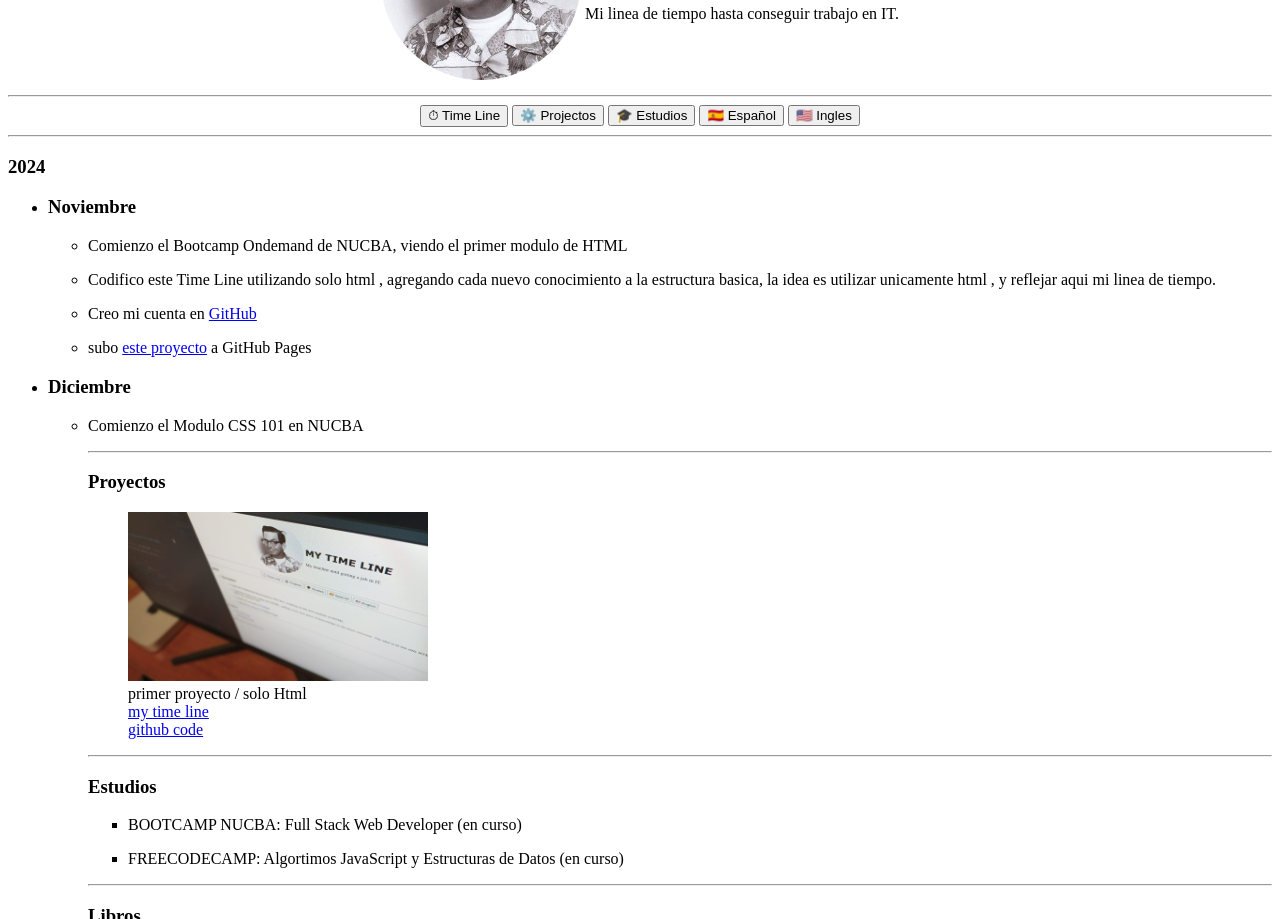
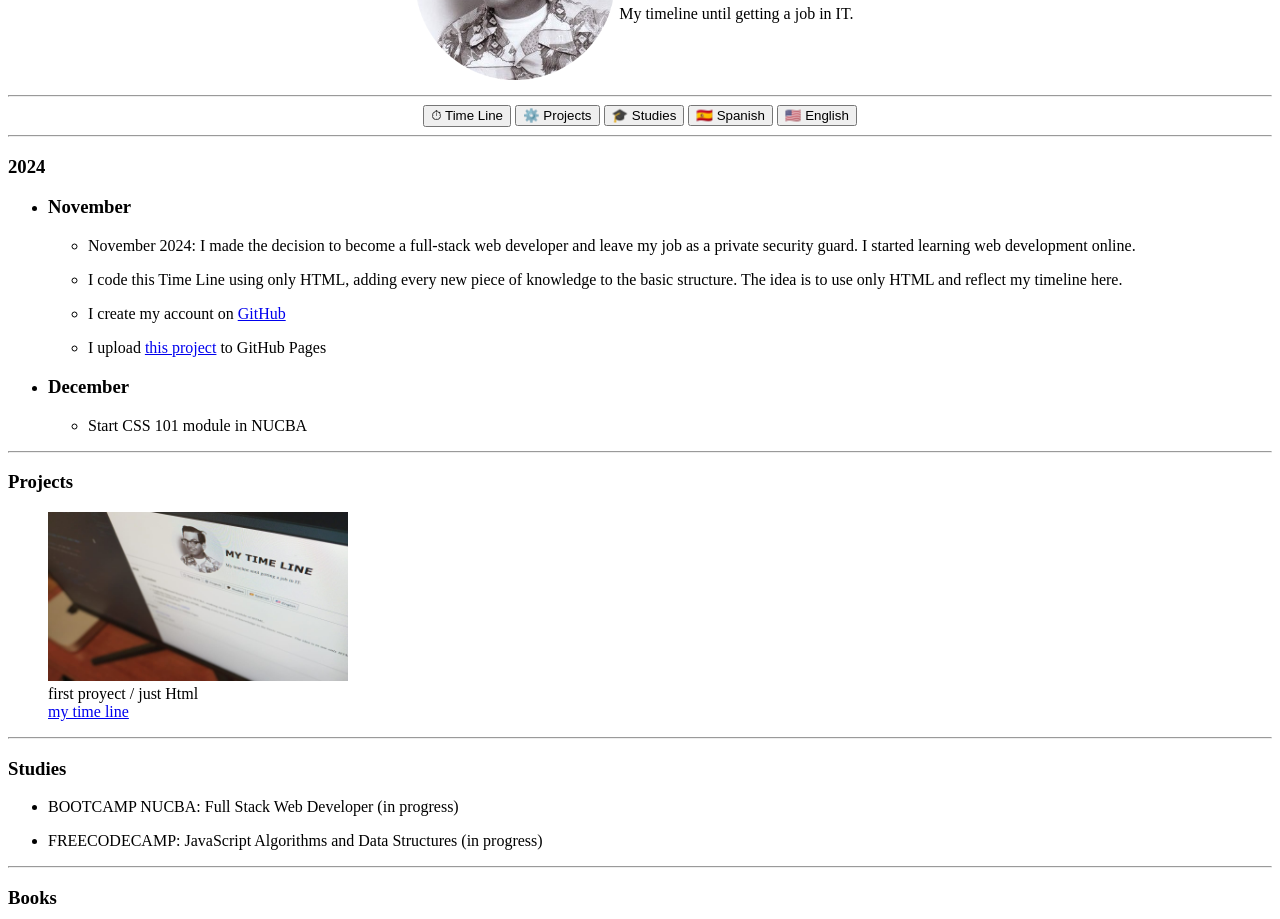
Before and after one commit to goscodes/mytimeline, a plain HTML site: page index.html in a window 1280 px wide. Shown: the part 131-1050 px from the top of the page. Drawn offline with Linux system fonts and the light colour scheme.

Commit message:
real timeline

```diff
--- a/index.html
+++ b/index.html
@@ -3,37 +3,37 @@
   <head>
     <meta charset="UTF-8" />
     <meta name="viewport" content="width=device-width, initial-scale=1.0" />
-    <title>my time line</title>
+    <title>My Time Line</title>
   </head>
   <body>
     <header>
       <table align="center">
         <tr>
-            <!-- Columna de la foto -->
+            <!-- Photo column -->
             <td>
-                <img src="./img/profile.png" alt="Foto" width="200px">
+                <img src="./img/profile.png" alt="Photo" width="200px">
             </td>
-            <!-- Columna del texto -->
+            <!-- Text column -->
             <td>
-              <font face="Verdana"><h1> MY TIME LINE</h1></font>
+              <font face="Verdana"><h1>MY TIME LINE</h1></font>
 
-                <p>Mi linea de tiempo hasta conseguir trabajo en IT.</p>
+                <p>My timeline until getting a job in IT.</p>
             </td>
         </tr>
     </table>
     <HR></HR>
        <!--<h1>🧑🏻‍💻 My Time Line</h1>
-        <h3>Mi linea de tiempo hasta conseguir trabajo en IT</h3>-->
+        <h3>My timeline until getting a job in IT</h3>-->
         <nav align="center">
           <a href="#"><button>⏱ Time Line</button></a>
 
-          <a href="#projects"><button>⚙️ Projectos</button></a>
+          <a href="#projects"><button>⚙️ Projects</button></a>
 
-          <a href="#"><button>🎓 Estudios</button></a>
+          <a href="#"><button>🎓 Studies</button></a>
 
-          <a href="./index.html"><button>🇪🇸 Español</button></a>
+          <a href="./index.html"><button>🇪🇸 Spanish</button></a>
 
-          <a href="./english.html"><button>🇺🇸 Ingles</button></a>
+          <a href="./english.html"><button>🇺🇸 English</button></a>
         </nav>
     </header>
     <main>
@@ -44,50 +44,21 @@
         <h3>2024</h3>
         <ul>
           <li>
-            <h3>Noviembre</h3>
+            <h3>November</h3>
 <ul>
     <li>
         <p>
-            Comienzo el Bootcamp Ondemand de NUCBA, viendo el primer modulo de
-            HTML
+          November 2024: I made the decision to become a full-stack web developer and leave my job as a private security guard. I started learning web development online.
           </p>
     </li>
     <li>
 
-            Codifico este Time Line utilizando solo html , agregando cada
-            nuevo conocimiento a la estructura basica, la idea es utilizar
-            unicamente html , y reflejar aqui mi linea de tiempo.
+            I code this Time Line using only HTML, adding every new piece of knowledge to the basic structure. The idea is to use only HTML and reflect my timeline here.
 
     </li>
-    <li><p>Creo mi cuenta en <a href="https://github.com/goscodes">GitHub</a></p></li>
+    <li><p>I create my account on <a href="https://github.com/goscodes">GitHub</a></p></li>
     <li>
-      <p>subo <a href="https://goscodes.github.io/mytimeline/">este proyecto</a> a GitHub Pages</p>
-    </li>
-
-</ul>
-
-          </li>
-        </ul>
-        <ul>
-          <li>
-            <h3>Diciembre</h3>
-<ul>
-    <li>
-        <p>
-            Comienzo el Modulo CSS 101 en NUCBA
-          </p>
-    </li>
-    <!--
-    <li>
-
-            Codifico este Time Line utilizando solo html , agregando cada
-            nuevo conocimiento a la estructura basica, la idea es utilizar
-            unicamente html , y reflejar aqui mi linea de tiempo.
-
-    </li>
-    <li><p>Creo mi cuenta en <a href="https://github.com/goscodes">GitHub</a></p></li>
-    <li>
-      <p>subo <a href="https://goscodes.github.io/mytimeline/">este proyecto</a> a GitHub Pages</p>
+      <p>I upload <a href="https://goscodes.github.io/mytimeline/">this project</a> to GitHub Pages</p>
     </li>
 
 </ul>
@@ -95,42 +66,65 @@
           </li>
         </ul>
 
+        <ul>
+          <li>
+            <h3>December</h3>
+<ul>
+    <li>
+        <p>
+            Start CSS 101 module in NUCBA
+          </p>
+
+          <!--
+    </li>
+    <li>
+
+            I code this Time Line using only HTML, adding every new piece of knowledge to the basic structure. The idea is to use only HTML and reflect my timeline here.
+
+    </li>
+    <li><p>I create my account on <a href="https://github.com/goscodes">GitHub</a></p></li>
+    <li>
+      <p>I upload <a href="https://goscodes.github.io/mytimeline/">this project</a> to GitHub Pages</p>
+    </li>
+
+</ul>
+
+          </li>
+        </ul>
+        <hr>-->
       </section>
-      <hr>-->
-<hr>
-      <!--PROJECTS -->
+      <hr>
       <section>
-        <h3 id="proyectos">Proyectos</h3>
+        <h3 id="projects">Projects</h3>
 
 
-        <figure>
-          <img src="./img/timeline.jpeg" alt="" width="300px">
-          <figcaption>primer proyecto / solo Html </figcaption>
-          <a href="https://goscodes.github.io/mytimeline/" target="_blank">my time line</a>
-          <br>
-          <a href="https://github.com/goscodes/mytimeline">github code</a>
-        </figure>
+            <figure>
+              <img src="./img/timeline.jpeg" alt="" width="300px">
+              <figcaption>first proyect / just Html </figcaption>
+              <a href="https://goscodes.github.io/mytimeline/" target="_blank">my time line</a>
+            </figure>
+
+
+
 
       </section>
       <hr>
       <section>
-        <h3>Estudios</h3>
+        <h3>Studies</h3>
         <ul>
-          <li><p>BOOTCAMP NUCBA: Full Stack Web Developer (en curso)</p></li>
-          <li><p>FREECODECAMP: Algortimos JavaScript y Estructuras de Datos (en curso)</p></li>
+          <li><p>BOOTCAMP NUCBA: Full Stack Web Developer (in progress)</p></li>
+          <li><p>FREECODECAMP: JavaScript Algorithms and Data Structures (in progress)</p></li>
         </ul>
       </section>
       <hr>
       <section>
-
         <h3>
-          Libros
+          Books
         </h3>
       </section>
 
     </main>
-    <footer>
-      <p><cite>Made with a lot of work by Gos</cite></p>
+    <footer>    <p><cite>Made with a lot of work by Gos</cite></p>
     </footer>
   </body>
 </html>
```
Also changed, not shown: english.html (deleted, +0 -130 lines).
